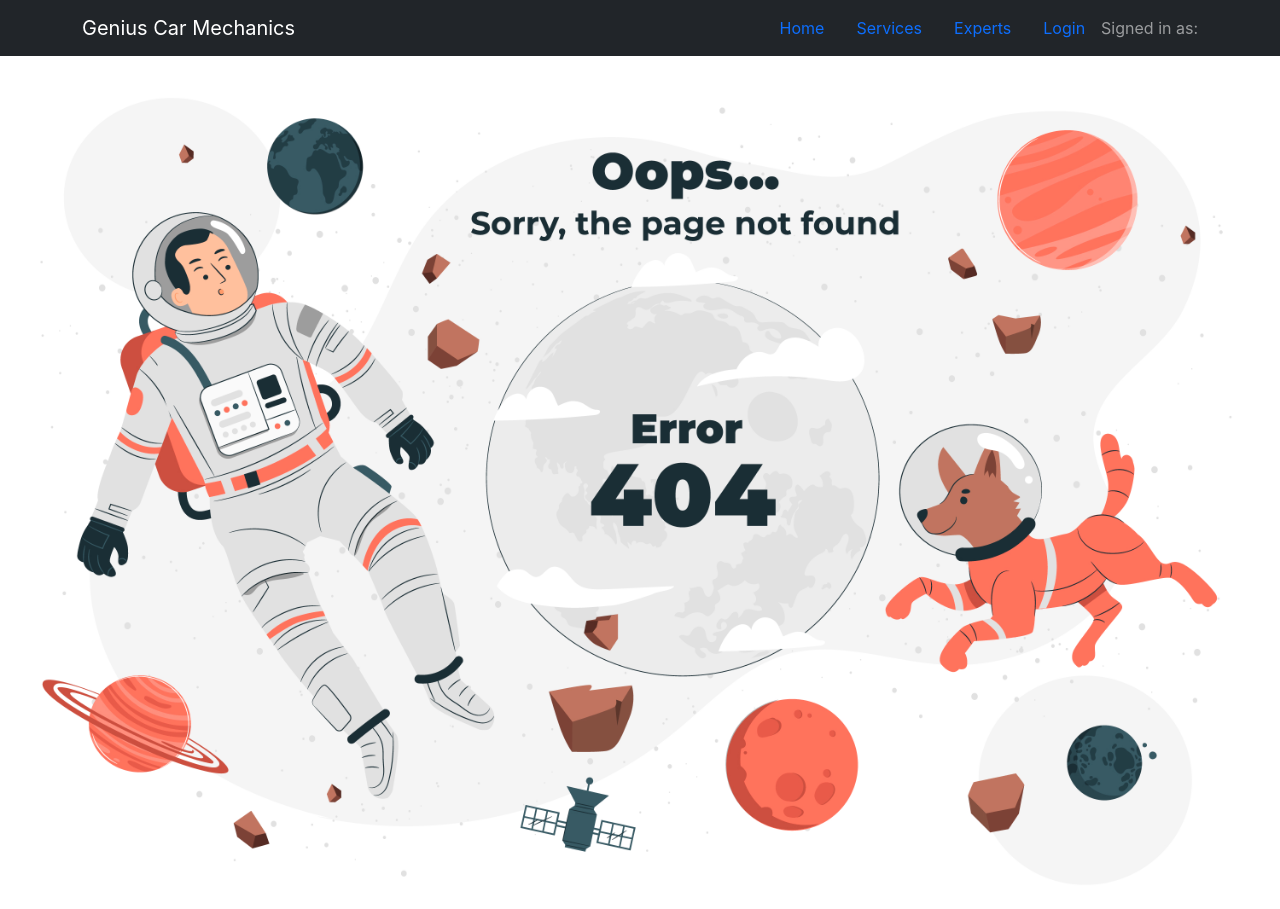
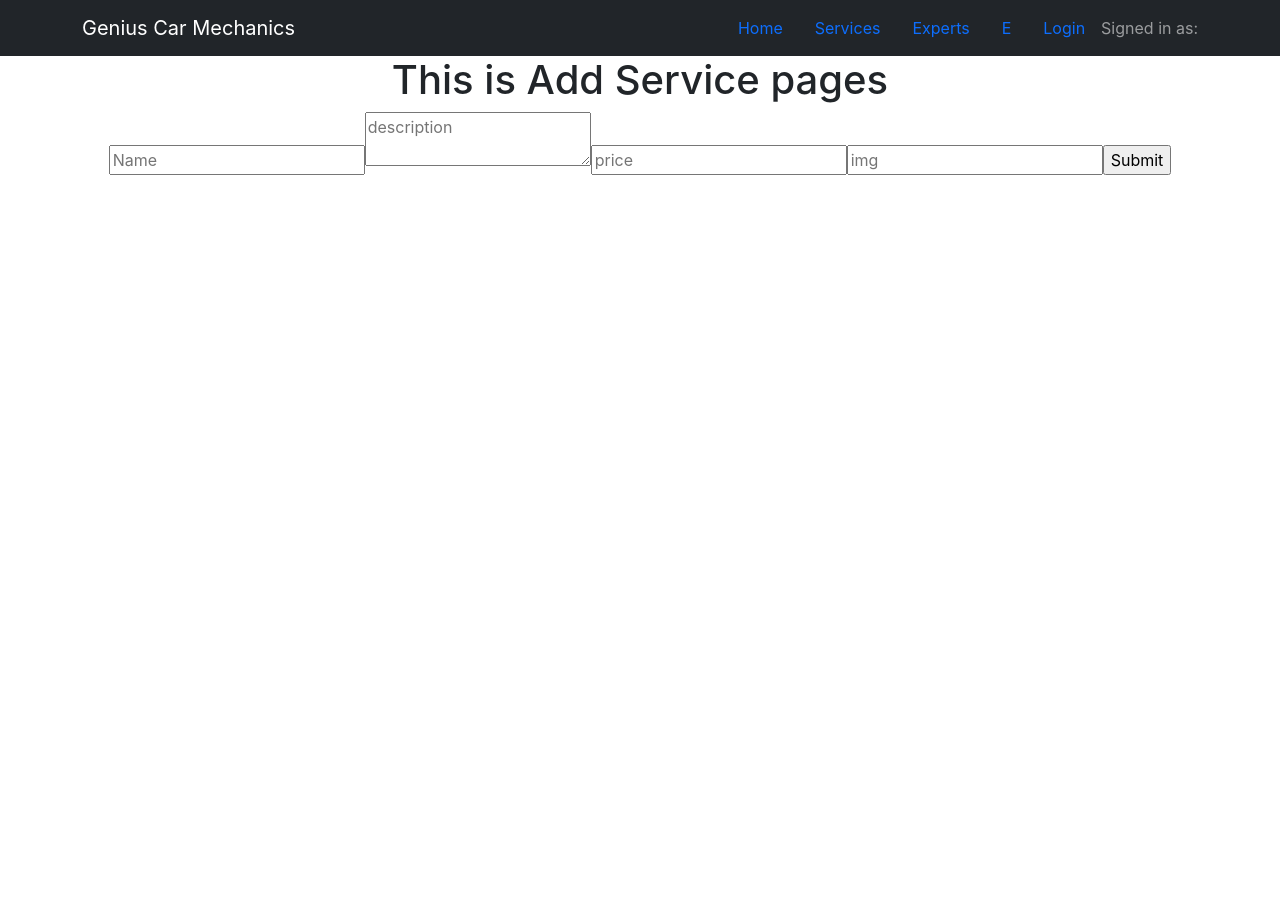
Before and after one commit to Zunaid-jony/responsive-react-media-query, a React (Create React App) app: page /addservice in a window 1280 px wide. After the commit the page ends 800 px from the top, so only its background shows below. Built offline with nearby package versions, Linux system fonts and the light colour scheme; no server answers.

Commit message:
mongo db

```diff
--- a/package.json
+++ b/package.json
@@ -6,11 +6,13 @@
     "@testing-library/jest-dom": "^5.16.4",
     "@testing-library/react": "^13.1.1",
     "@testing-library/user-event": "^13.5.0",
+    "axios": "^0.27.2",
     "bootstrap": "^5.1.3",
     "firebase": "^9.6.11",
     "react": "^18.0.0",
     "react-bootstrap": "^2.3.0",
     "react-dom": "^18.0.0",
+    "react-hook-form": "^7.31.1",
     "react-router-dom": "^6.3.0",
     "react-scripts": "5.0.1",
     "uninstall": "^0.0.0",
--- a/src/App.js
+++ b/src/App.js
@@ -2,6 +2,7 @@
 import { BrowserRouter, Route, Routes } from 'react-router-dom';
 import './App.css';
 import AuthProvider from './contexts/AuthProvider';
+import Addservice from './Pages/AddService/Addservice';
 import Booking from './Pages/Booking/Booking';
 import Header from './Pages/Header/Header';
 import Home from './Pages/Home/Home/Home';
@@ -24,7 +25,8 @@ function App() {
        <Route path="/home" element={<Home></Home>} ></Route>
        <Route path="/login" element={<Login></Login>} ></Route>
        <Route path="/Services"element={<Services></Services>} ></Route>
-       <Route path="/booking/:serviceId"element={<PrivetRoute> <Booking></Booking></PrivetRoute>} ></Route>
+       <Route path="/booking/:serviceId" element={<PrivetRoute> <Booking></Booking></PrivetRoute>} ></Route>
+       <Route path="/addservice"element={<Addservice></Addservice>} ></Route>
        <Route path="*"element={<NotFound></NotFound>} ></Route>
      </Routes>
      </BrowserRouter>
--- /dev/null
+++ b/src/Pages/AddService/Addservice.js
@@ -0,0 +1,21 @@
+import React from 'react';
+import { useForm } from "react-hook-form";
+
+const Addservice = () => {
+    const { register, handleSubmit } = useForm();
+    const onSubmit = data => console.log(data);
+    return (
+        <div>
+            <h1>This is Add Service pages</h1>
+            <form onSubmit={handleSubmit(onSubmit)}>
+            <input {...register("Name", { required: true, maxLength: 20 })} placeholder="Name" />
+            <textarea {...register("description")} placeholder="description" />
+            <input type="number" {...register("price")} placeholder="price" />
+            <input  {...register("img")} placeholder="img"/>
+            <input type="submit" />
+           </form>
+        </div>
+    );
+};
+
+export default Addservice;
--- a/src/Pages/Header/Header.js
+++ b/src/Pages/Header/Header.js
@@ -20,6 +20,7 @@ const Header = () => {
                     <Nav.Link as={Link} to="/home#home">Home</Nav.Link>
                     <Nav.Link as={Link} to="/home#services">Services</Nav.Link>
                     <Nav.Link as={Link} to="/home#experts">Experts</Nav.Link>
+                    <Nav.Link as={Link} to="/addservice">E</Nav.Link>
                     { user?.email ?
                         <Button onClick={logOut} variant='light'> Logout</Button> :
                         <Nav.Link as={Link} to="/login">Login</Nav.Link>}
```
Also changed, not shown: src/Pages/AddService/Addservice.css (added), src/Pages/Login/PrivetRoute/PrivetRoute.js (line endings or trailing spaces), 2 other files (tests, documents, lock files or other folders).
